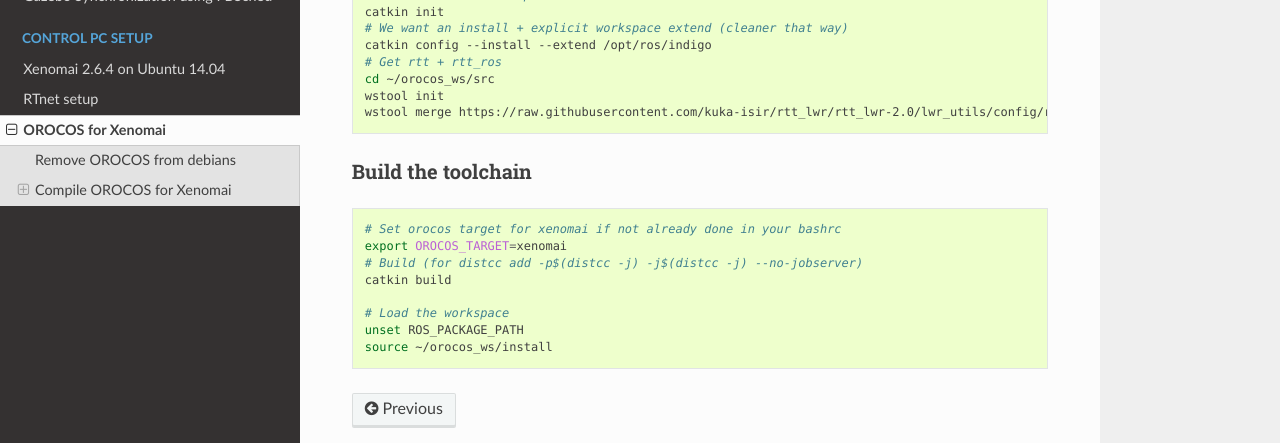
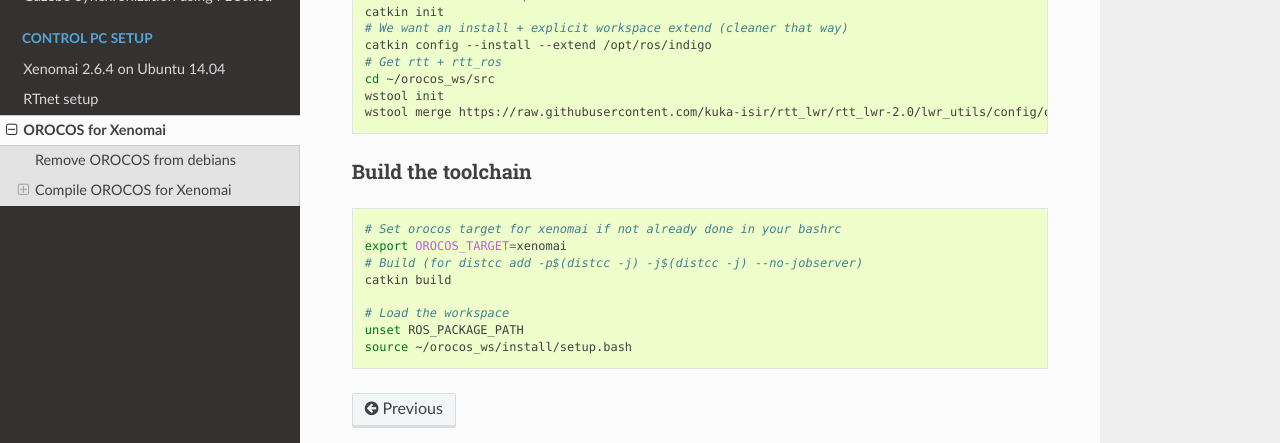
Before and after one commit to kuka-isir/rtt_lwr, a Sphinx documentation site: the page built from docs/source/rtpc/orocos-xenomai.rst, in a window 1280 px wide and 1111 px high. Shown: the part 554-997 px from the top of the window. Built offline with Sphinx 7.4.7 and the Read the Docs theme 2.0.0, drawn with Linux system fonts in a browser that asks for light colours.

Commit message:
Update orocos-xenomai.rst

```diff
--- a/docs/source/rtpc/orocos-xenomai.rst
+++ b/docs/source/rtpc/orocos-xenomai.rst
@@ -32,7 +32,7 @@
     # Get rtt + rtt_ros
     cd ~/orocos_ws/src
     wstool init
-    wstool merge https://raw.githubusercontent.com/kuka-isir/rtt_lwr/rtt_lwr-2.0/lwr_utils/config/rtt_lwr_xenomai.rosinstall
+    wstool merge https://raw.githubusercontent.com/kuka-isir/rtt_lwr/rtt_lwr-2.0/lwr_utils/config/orocos_toolchain-2.8.rosinstall
 
 Build the toolchain
 ~~~~~~~~~~~~~~~~~~~
@@ -46,4 +46,4 @@
 
     # Load the workspace
     unset ROS_PACKAGE_PATH
-    source ~/orocos_ws/install
+    source ~/orocos_ws/install/setup.bash
```
